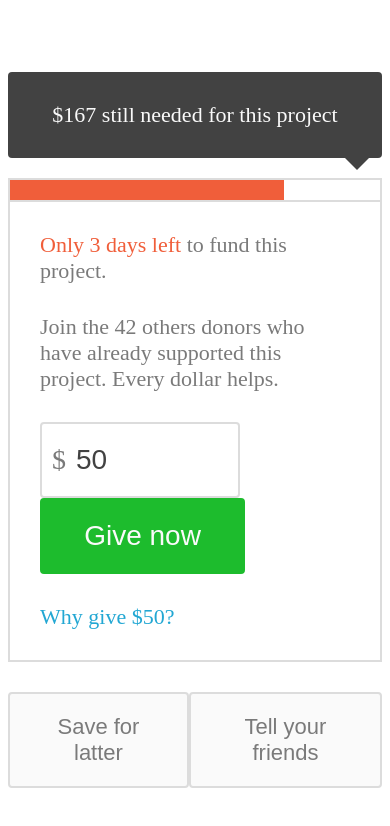
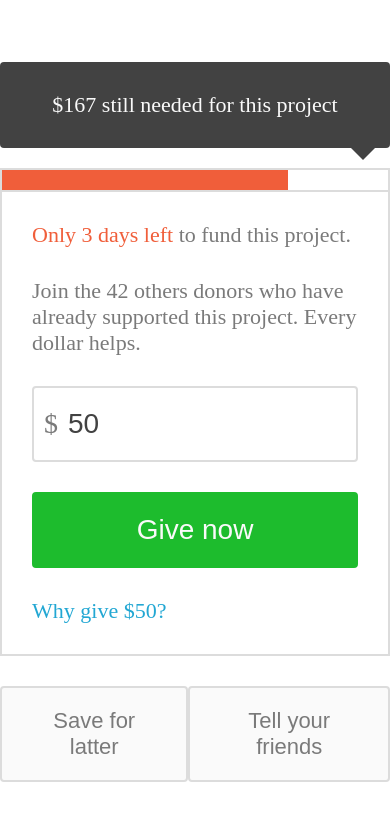
Before and after one commit to kozlovzxc/donater, a website: page index.html in a window 390 px wide. Drawn offline with nearby package versions, Linux system fonts and the light colour scheme; files that its build step writes are made by us from their sources.

Commit message:
feat(common): mobile responsitive fix

```diff
--- a/style/common.scss
+++ b/style/common.scss
@@ -17,12 +17,25 @@ $distance-medium: 20px;
 $distance-large: 30px;
 $distance-extra-large: 40px;
 
+$media-tablet: 768px;
+
 %bordered {
   box-sizing: border-box;
   border: 2px solid $color-secondary-light;
+}
+
+@mixin media-tablet {
+  @media (min-width: #{$media-tablet}) {
+    @content;
+  }
 }
 
 * {
   color: $color-text;
   font-size: $font-size-medium;
 }
+
+body {
+  width: 100%;
+  margin: 0px;
+}
--- a/style/index.scss
+++ b/style/index.scss
@@ -31,12 +31,21 @@
   }
 
   &_input {
-    width: 200px;
-    margin-right: $distance-medium;
+    width: 100%;
+    margin: 0px 0px $distance-large 0px;
+
+    @include media-tablet {
+      width: 200px;
+      margin: 0px $distance-medium 0px 0px;
+    }
   }
 
   &_button {
-    width: 205px;
+    width: 100%;
+
+    @include media-tablet {
+      width: 205px;
+    }
   }
 }
 
--- a/style/input.scss
+++ b/style/input.scss
@@ -7,7 +7,7 @@
   border-radius: $border-radius;
 
   &_actual-input {
-    max-width: 100%;
+    width: 100%;
     padding: 0px;
     color: $color-secondary-dark;
     font-size: $font-size-large;
```
